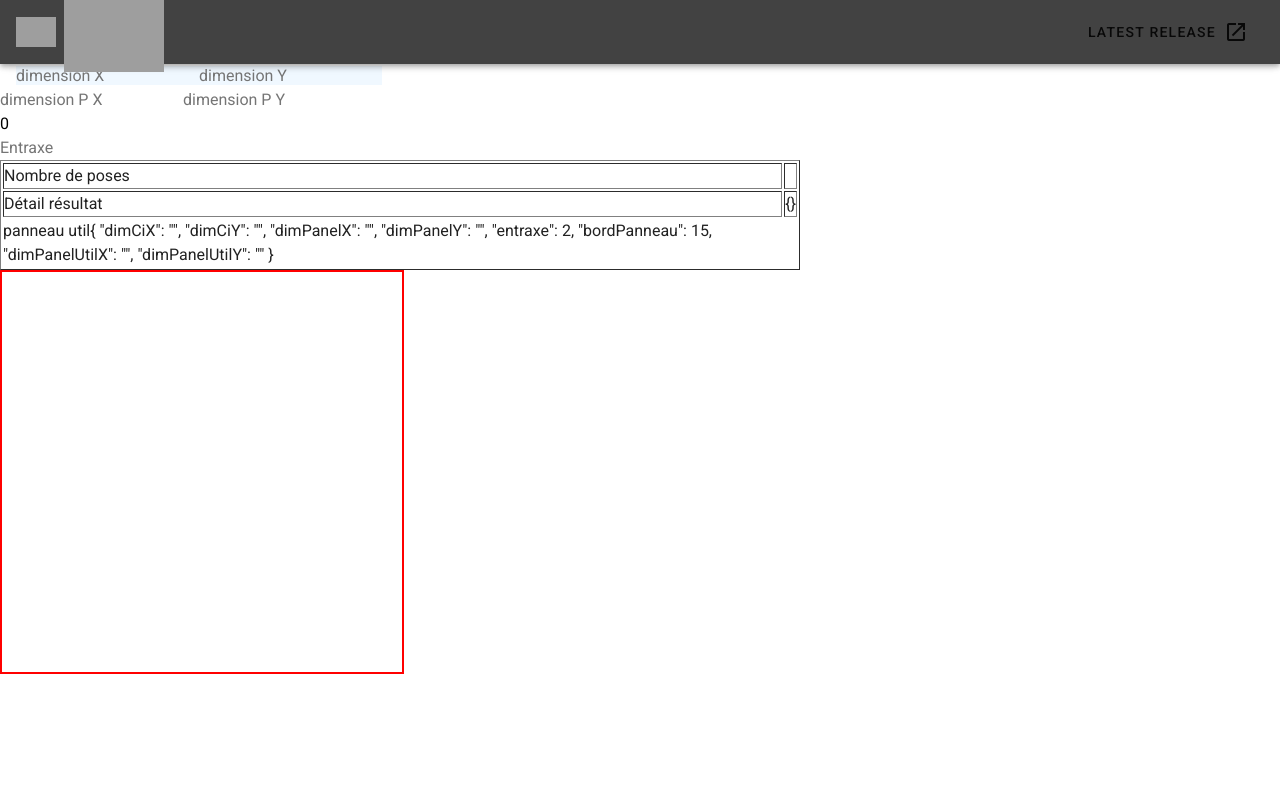
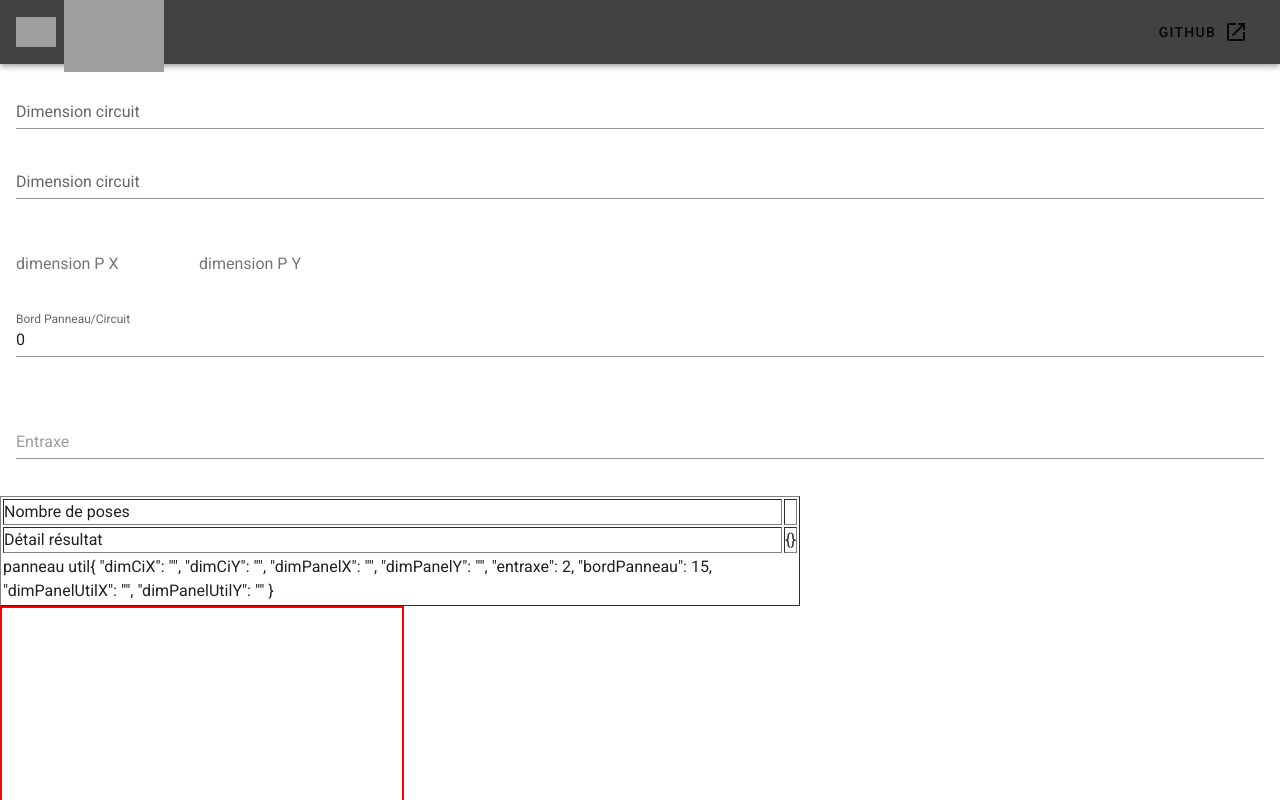
Before and after one commit to William-dew/panel-william-app, a Vue app: page / in a window 1280 px wide. Shown: the top 800 px of the page. Built offline with nearby package versions, Linux system fonts and the light colour scheme; grey boxes are pictures that could not be loaded.

Commit message:
mise en place vuetify

```diff
--- a/src/App.vue
+++ b/src/App.vue
@@ -24,11 +24,11 @@
       <v-spacer></v-spacer>
 
       <v-btn
-        href="https://github.com/vuetifyjs/vuetify/releases/latest"
+        href="https://github.com/William-dew/panel-william-app"
         target="_blank"
         text
       >
-        <span class="mr-2">Latest Release</span>
+        <span class="mr-2">Github</span>
         <v-icon>mdi-open-in-new</v-icon>
       </v-btn>
     </v-app-bar>
--- a/src/components/Canvas.vue
+++ b/src/components/Canvas.vue
@@ -16,13 +16,26 @@ export default {
   name: "Canvas",
   methods: {
     draw() {
+      let scale = 2;
+      let origin = store.state.input.bordPanneau / scale;
       this.vueCanvas.clearRect(0, 0, 600, 600);
+      this.vueCanvas.strokeRect(
+        0,
+        0,
+        store.state.input.dimPanelX / scale,
+        store.state.input.dimPanelY / scale
+      );
+      this.vueCanvas.strokeRect(
+        origin,
+        origin,
+        store.state.input.dimPanelUtilX / scale,
+        store.state.input.dimPanelUtilY / scale
+      );
 
-      let scale = 2;
       if (store.state.resultatMix.name == "cas1") {
         console.log("cas1");
-        let x = 0,
-          y = 0;
+        let x = origin,
+          y = origin;
         for (let i = 0; i < store.state.resultatMix.numberInY; i++) {
           for (let j = 0; j < store.state.resultatMix.numberInX; j++) {
             this.vueCanvas.fillRect(
@@ -31,11 +44,10 @@ export default {
               store.state.input.dimCiX / scale,
               store.state.input.dimCiY / scale
             );
-            console.log("je suis dans une boucle");
 
             x += (store.state.input.entraxe + store.state.input.dimCiX) / scale;
           }
-          x = 0;
+          x = origin;
           this.vueCanvas.fillRect(
             x,
             y,
@@ -51,12 +63,12 @@ export default {
           return;
         }
         // affichage avec rotation
-        console.log("je suis dans la boucle des rotations");
-        y = 0;
+        y = origin;
         x =
+          origin +
           (store.state.input.dimCiX * store.state.resultatMix.numberInX +
             store.state.input.entraxe * store.state.resultatMix.numberInX) /
-          scale;
+            scale;
         for (let i = 0; i < store.state.resultatMix.numberInYRotation; i++) {
           for (let j = 0; j < store.state.resultatMix.numberInXRotation; j++) {
             this.vueCanvas.fillRect(
@@ -68,9 +80,10 @@ export default {
             x += (store.state.input.entraxe + store.state.input.dimCiY) / scale;
           }
           x =
+            origin +
             (store.state.input.dimCiX * store.state.resultatMix.numberInX +
               store.state.input.entraxe * store.state.resultatMix.numberInX) /
-            scale;
+              scale;
 
           this.vueCanvas.fillRect(
             x,
@@ -82,9 +95,8 @@ export default {
         }
       }
       if (store.state.resultatMix.name == "cas2") {
-        console.log("cas1");
-        let x = 0,
-          y = 0;
+        let x = origin,
+          y = origin;
         for (let i = 0; i < store.state.resultatMix.numberInY; i++) {
           for (let j = 0; j < store.state.resultatMix.numberInX; j++) {
             this.vueCanvas.fillRect(
@@ -93,11 +105,10 @@ export default {
               store.state.input.dimCiY / scale,
               store.state.input.dimCiX / scale
             );
-            console.log("je suis dans une boucle");
 
             x += (store.state.input.entraxe + store.state.input.dimCiY) / scale;
           }
-          x = 0;
+          x = origin;
           this.vueCanvas.fillRect(
             x,
             y,
@@ -113,12 +124,12 @@ export default {
           return;
         }
         // affichage avec rotation
-        console.log("je suis dans la boucle des rotations");
-        y = 0;
+        y = origin;
         x =
+          origin +
           (store.state.input.dimCiY * store.state.resultatMix.numberInX +
             store.state.input.entraxe * store.state.resultatMix.numberInX) /
-          scale;
+            scale;
         for (let i = 0; i < store.state.resultatMix.numberInYRotation; i++) {
           for (let j = 0; j < store.state.resultatMix.numberInXRotation; j++) {
             this.vueCanvas.fillRect(
@@ -130,9 +141,10 @@ export default {
             x += (store.state.input.entraxe + store.state.input.dimCiX) / scale;
           }
           x =
+            origin +
             (store.state.input.dimCiY * store.state.resultatMix.numberInX +
               store.state.input.entraxe * store.state.resultatMix.numberInX) /
-            scale;
+              scale;
 
           this.vueCanvas.fillRect(
             x,
--- a/src/components/FormEntraxe.vue
+++ b/src/components/FormEntraxe.vue
@@ -1,12 +1,12 @@
 <template>
-  <div>
-    <input
+  <div class="entraxe">
+    <v-text-field
       type="number"
       placeholder="Entraxe"
       v-model.number="x"
       v-on:input="update"
       min="0"
-    />
+    ></v-text-field>
   </div>
 </template>
 
@@ -30,5 +30,8 @@ export default {
   },
 };
 </script>
-<style>
+<style lang='scss'>
+.entraxe {
+  padding: 1rem;
+}
 </style>
--- a/src/components/FormInputDimension.vue
+++ b/src/components/FormInputDimension.vue
@@ -1,17 +1,17 @@
 <template>
   <div class="FormInputDimension">
-    <input
+    <v-text-field
       type="number"
-      placeholder="dimension X"
       v-model.number="x"
       v-on:input="update"
-    />
-    <input
+      label="Dimension circuit"
+    ></v-text-field>
+    <v-text-field
       type="number"
-      placeholder="dimension Y"
       v-model.number="y"
       v-on:input="update"
-    />
+      label="Dimension circuit"
+    ></v-text-field>
   </div>
 </template>
 
@@ -37,8 +37,6 @@ export default {
 </script>
 <style lang='scss'>
 .FormInputDimension {
-  background-color: aliceblue;
-  display: inline;
-  margin: 1rem;
+  padding: 1rem;
 }
 </style>
--- a/src/components/FormInputDimensionBord.vue
+++ b/src/components/FormInputDimensionBord.vue
@@ -1,12 +1,11 @@
 <template>
-  <div>
-    <input
+  <div class="edge">
+    <v-text-field
       type="number"
       v-model.number="x"
       v-on:input="update"
-      placeholder="bord panneau"
-      min="0"
-    />
+      label="Bord Panneau/Circuit"
+    ></v-text-field>
   </div>
 </template>
 
@@ -29,5 +28,8 @@ export default {
 };
 </script>
 
-<style>
+<style lang='scss'>
+.edge {
+  padding: 1rem;
+}
 </style>
--- a/src/components/FormInputDimensionPanneau.vue
+++ b/src/components/FormInputDimensionPanneau.vue
@@ -1,5 +1,5 @@
 <template>
-  <div>
+  <div class="edge">
     <input
       type="number"
       placeholder="dimension P X"
@@ -36,4 +36,7 @@ export default {
 };
 </script>
 <style>
+.edge {
+  padding: 1rem;
+}
 </style>
```
Also changed, not shown: drawResult.js (deleted).
